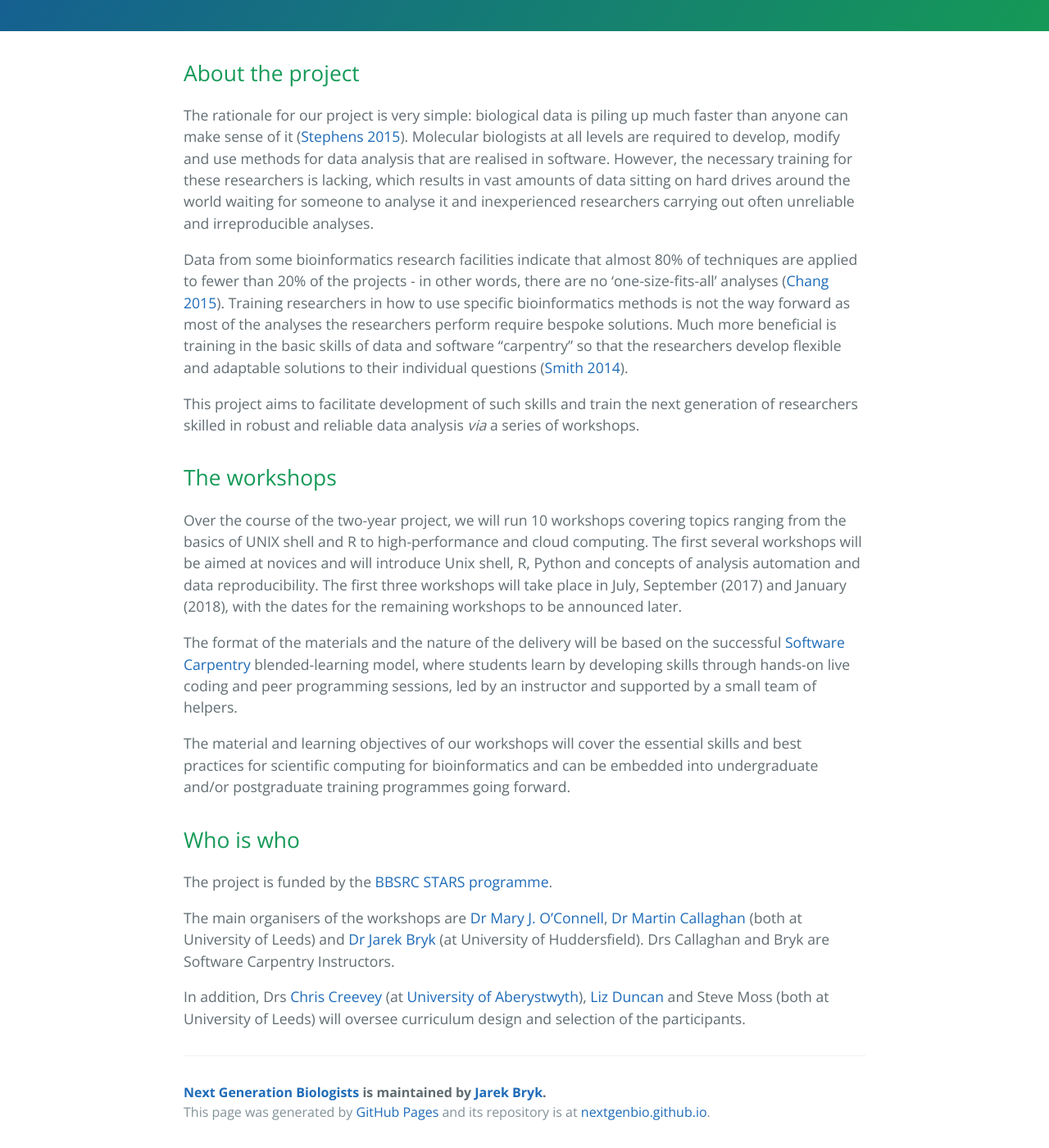
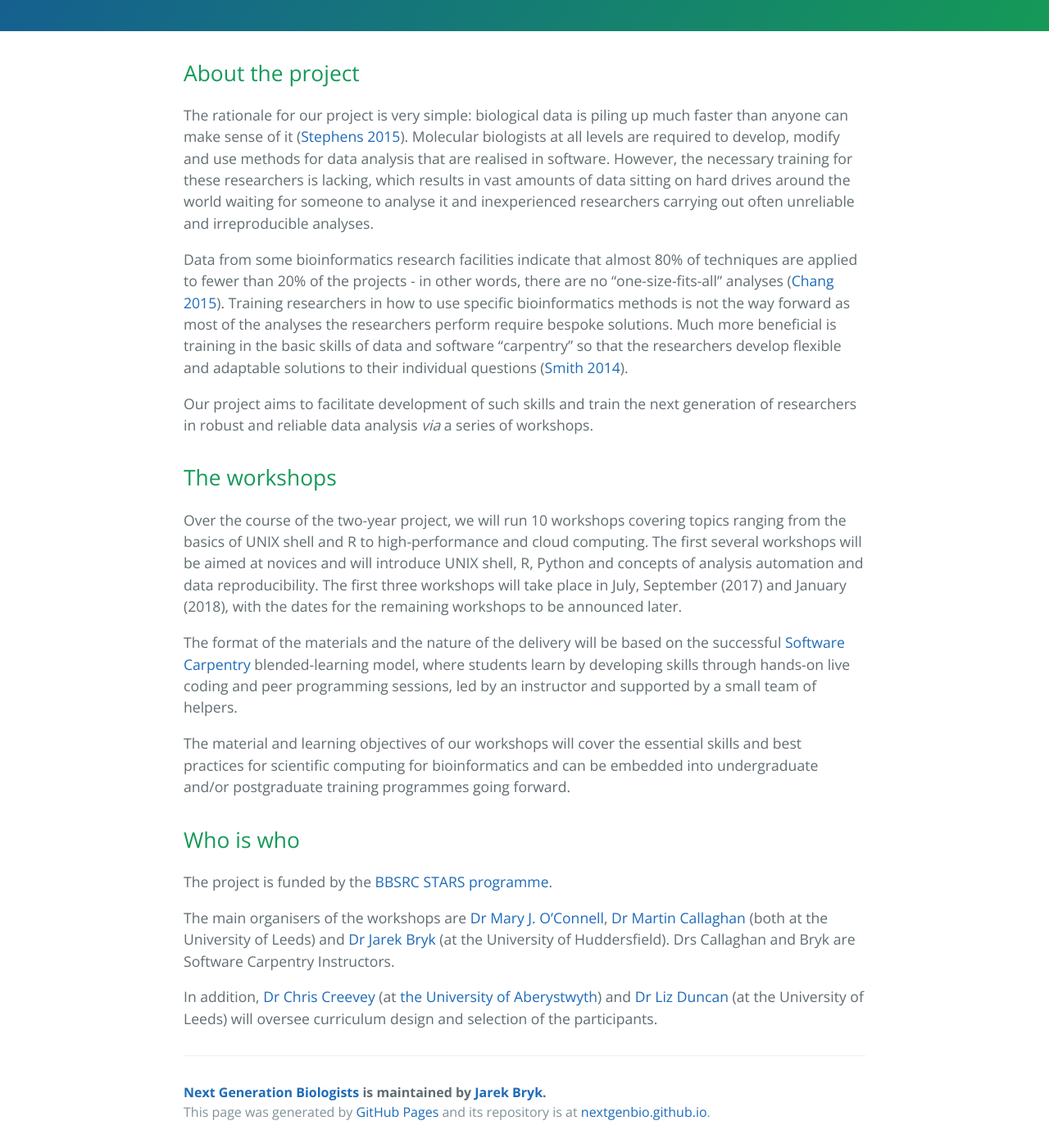
Before and after one commit to nextgenbio/nextgenbio, a Jekyll site: the page built from about.md, in a window 1280 px wide and 1400 px high, scrolled down 345 px. Shown: the whole window at 82% size. Built offline with Jekyll 4.4.1, drawn with Linux system fonts in a browser that asks for light colours.

```diff
--- a/about.md
+++ b/about.md
@@ -9,13 +9,13 @@ date: 2017-05-22
 
 The rationale for our project is very simple: biological data is piling up much faster than anyone can make sense of it ([Stephens 2015](http://journals.plos.org/plosbiology/article?id=10.1371/journal.pbio.1002195)). Molecular biologists at all levels are required to develop, modify and use methods for data analysis that are realised in software. However, the necessary training for these researchers is lacking, which results in vast amounts of data sitting on hard drives around the world waiting for someone to analyse it and inexperienced researchers carrying out often unreliable and irreproducible analyses.
 
-Data from some bioinformatics research facilities indicate that almost 80% of techniques are applied to fewer than 20% of the projects - in other words, there are no 'one-size-fits-all' analyses ([Chang 2015](https://www.nature.com/news/core-services-reward-bioinformaticians-1.17251)). Training researchers in how to use specific bioinformatics methods is not the way forward as most of the analyses the researchers perform require bespoke solutions. Much more beneficial is training in the basic skills of data and software “carpentry” so that the researchers develop flexible and adaptable solutions to their individual questions ([Smith 2014](http://www.frontlinegenomics.com/opinion/147/strength-numbers-finding-developing-bioinformaticians/)).
+Data from some bioinformatics research facilities indicate that almost 80% of techniques are applied to fewer than 20% of the projects - in other words, there are no "one-size-fits-all" analyses ([Chang 2015](https://www.nature.com/news/core-services-reward-bioinformaticians-1.17251)). Training researchers in how to use specific bioinformatics methods is not the way forward as most of the analyses the researchers perform require bespoke solutions. Much more beneficial is training in the basic skills of data and software “carpentry” so that the researchers develop flexible and adaptable solutions to their individual questions ([Smith 2014](http://www.frontlinegenomics.com/opinion/147/strength-numbers-finding-developing-bioinformaticians/)).
 
-This project aims to facilitate development of such skills and train the next generation of researchers skilled in robust and reliable data analysis _via_ a series of workshops.
+Our project aims to facilitate development of such skills and train the next generation of researchers  in robust and reliable data analysis _via_ a series of workshops.
 
 ## The workshops
 
-Over the course of the two-year project, we will run 10 workshops covering topics ranging from the basics of UNIX shell and R to high-performance and cloud computing. The first several workshops will be aimed at novices and will introduce Unix shell, R, Python and concepts of analysis automation and data reproducibility. The first three workshops will take place in July, September (2017) and January (2018), with the dates for the remaining workshops to be announced later.
+Over the course of the two-year project, we will run 10 workshops covering topics ranging from the basics of UNIX shell and R to high-performance and cloud computing. The first several workshops will be aimed at novices and will introduce UNIX shell, R, Python and concepts of analysis automation and data reproducibility. The first three workshops will take place in July, September (2017) and January (2018), with the dates for the remaining workshops to be announced later.
 
 The format of the materials and the nature of the delivery will be based on the successful [Software Carpentry](http://software-carpentry.org/) blended-learning model, where students learn by developing skills through hands-on live coding and peer programming sessions, led by an instructor and supported by a small team of helpers.
 
@@ -25,6 +25,6 @@ The material and learning objectives of our workshops will cover the essential s
 
 The project is funded by the [BBSRC STARS programme](http://www.bbsrc.ac.uk/funding/filter/stars/).
 
-The main organisers of the workshops are [Dr Mary J. O'Connell](http://mol-evol.org), [Dr Martin Callaghan](https://uk.linkedin.com/in/martin-callaghan-2223a094) (both at University of Leeds) and [Dr Jarek Bryk](http://bryklab.net) (at  University of Huddersfield). Drs Callaghan and Bryk are Software Carpentry Instructors.
+The main organisers of the workshops are [Dr Mary J. O'Connell](http://mol-evol.org), [Dr Martin Callaghan](https://uk.linkedin.com/in/martin-callaghan-2223a094) (both at the University of Leeds) and [Dr Jarek Bryk](http://bryklab.net) (at the University of Huddersfield). Drs Callaghan and Bryk are Software Carpentry Instructors.
 
-In addition, Drs [Chris Creevey](http://www.creeveylab.org) (at [University of Aberystwyth](https://www.aber.ac.uk/en/)), [Liz Duncan](http://duncanlab.weebly.com) and Steve Moss (both at University of Leeds) will oversee curriculum design and selection of the participants.
+In addition, [Dr Chris Creevey](http://www.creeveylab.org) (at [the University of Aberystwyth](https://www.aber.ac.uk/en/)) and [Dr Liz Duncan](http://duncanlab.weebly.com) (at the University of Leeds) will oversee curriculum design and selection of the participants.
```
Also changed, not shown: _posts/2016-02-12-sample-content.markdown (deleted, +0 -24 lines), _posts/2017-05-22-Hello-world.markdown (+5 -3 lines), workshops.md (+2 -2 lines).
